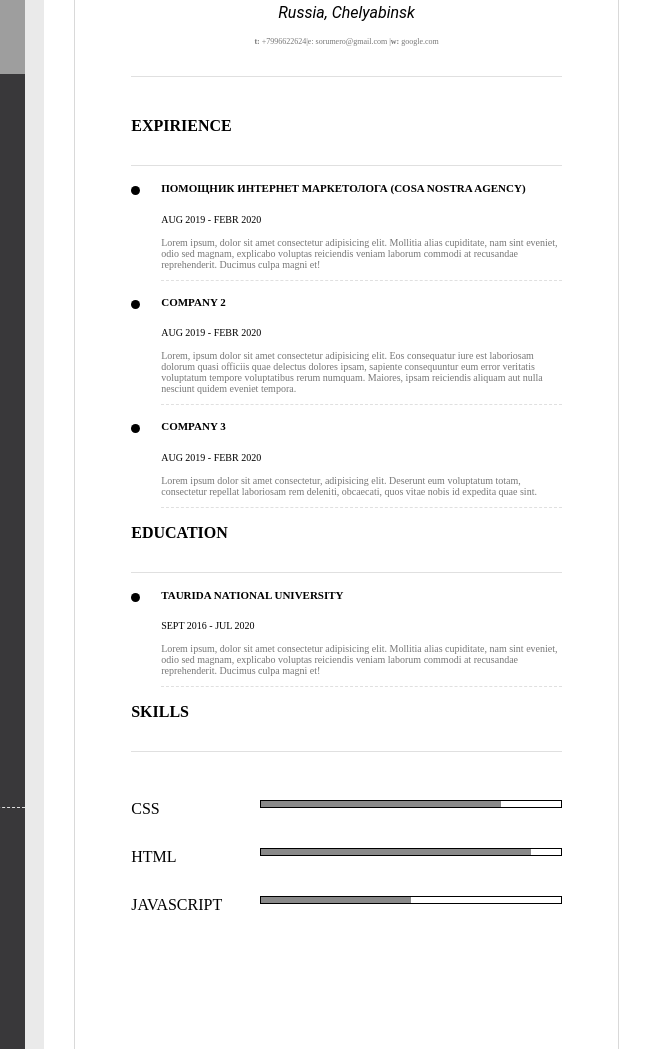
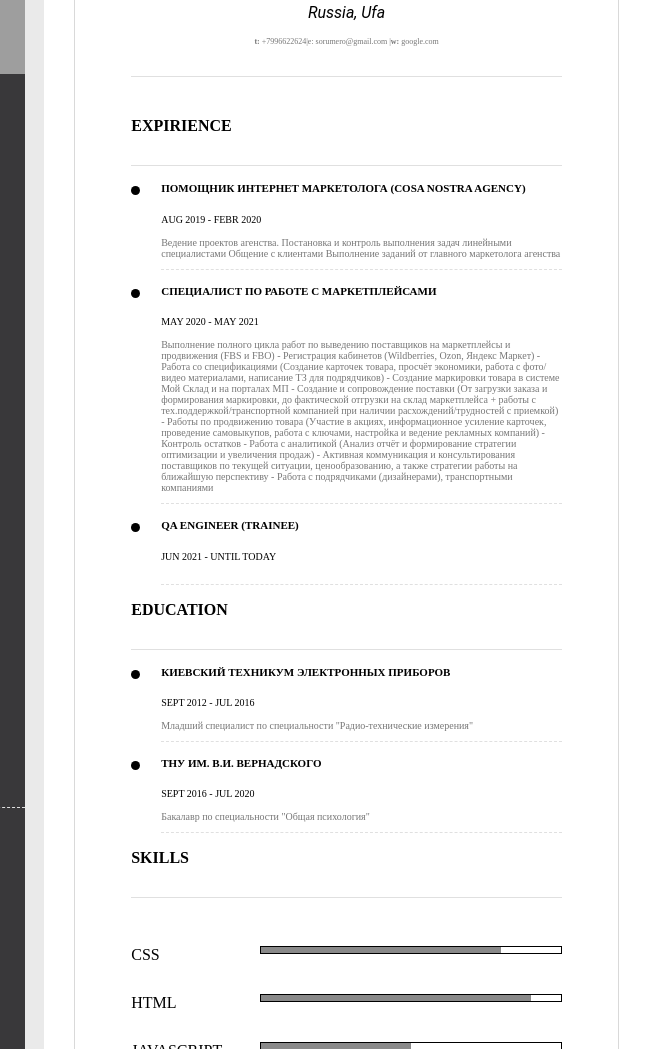
Before and after one commit to Sorumero/LandingPage, a plain HTML site: page index.html in a window 1280 px wide. Shown: the part 281-1330 px from the top of the page, 471-1121 px from the left. Drawn offline with Linux system fonts and the light colour scheme; grey boxes are pictures that could not be loaded.

Commit message:
Update index.html

```diff
--- a/index.html
+++ b/index.html
@@ -70,7 +70,7 @@
           <h1 class="name">Vlad Moskalenko</h1>
       </div>
       <span class="position">Web-developer</span>
-    <address class="adress">Russia, Chelyabinsk</address>
+    <address class="adress">Russia, Ufa</address>
       <div class="about-contacts">
            <a class="about-contacts_link" href="#"><b> t:</b> +7996622624 </a>
            <a class="about-contacts_link" href="#"<b> |e: </b> sorumero@gmail.com |</a>
@@ -88,45 +88,67 @@
         Aug 2019 - Febr 2020
       </span>
       <p class="list-item__text">
-        Lorem ipsum, dolor sit amet consectetur adipisicing elit. Mollitia alias cupiditate, nam sint eveniet, odio sed magnam, explicabo voluptas reiciendis veniam laborum commodi at recusandae reprehenderit. Ducimus culpa magni et!
+Ведение проектов агенства.
+Постановка и контроль выполнения задач линейными специалистами
+Общение с клиентами
+Выполнение заданий от главного маркетолога агенства
       </p>
     </li>
     <li class= list-item>
       <h4 class="list-item__tittle">
-        Company 2
+        Специалист по работе с маркетплейсами
       </h4>
       <span class="list-item__date">
-        Aug 2019 - Febr 2020
+        May 2020 - May 2021
       </span>
       <p class="list-item__text">
-        Lorem, ipsum dolor sit amet consectetur adipisicing elit. Eos consequatur iure est laboriosam dolorum quasi officiis quae delectus dolores ipsam, sapiente consequuntur eum error veritatis voluptatum tempore voluptatibus rerum numquam. Maiores, ipsam reiciendis aliquam aut nulla nesciunt quidem eveniet tempora.
+        Выполнение полного цикла работ по выведению поставщиков на маркетплейсы и продвижения (FBS и FBO)
+- Регистрация кабинетов (Wildberries, Ozon, Яндекс Маркет)
+- Работа со спецификациями (Создание карточек товара, просчёт экономики, работа с фото/видео материалами, написание ТЗ для подрядчиков)
+- Создание маркировки товара в системе Мой Склад и на порталах МП
+- Создание и сопровождение поставки (От загрузки заказа и формирования маркировки, до фактической отгрузки на склад маркетплейса + работы с тех.поддержкой/транспортной компанией при наличии расхождений/трудностей с приемкой)
+- Работы по продвижению товара (Участие в акциях, информационное усиление карточек, проведение самовыкупов, работа с ключами, настройка и ведение рекламных компаний)
+- Контроль остатков
+- Работа с аналитикой (Анализ отчёт и формирование стратегии оптимизации и увеличения продаж)
+- Активная коммуникация и консультирования поставщиков по текущей ситуации, ценообразованию, а также стратегии работы на ближайшую перспективу
+- Работа с подрядчиками (дизайнерами), транспортными компаниями
       </p>
     </li>
     <li class= list-item>
       <h4 class="list-item__tittle">
-        Company 3
+        QA Engineer (Trainee)
       </h4>
       <span class="list-item__date">
-        Aug 2019 - Febr 2020
+        Jun 2021 - Until today
       </span>
       <p class="list-item__text">
-        Lorem ipsum dolor sit amet consectetur, adipisicing elit. Deserunt eum voluptatum totam, consectetur repellat laboriosam rem deleniti, obcaecati, quos vitae nobis id expedita quae sint.
+
       </p>
       </li>
     </ul>
       <div class="expirience">
     <h2 class="Heading Heading_dark">Education</h2>
            </div>
-  <ul class="list">
+
+   <ul class="list">
     <li class= "list-item list-item_noborder">
       <h4 class="list-item__tittle">
-       Taurida National University
+       Киевский техникум электронных приборов
+      </h4>
+      <span class="list-item__date">
+        Sept 2012 - Jul 2016
+      </span>
+      <p class="list-item__text">
+       Младший специалист по специальности "Радио-технические измерения"
+    <li class= "list-item list-item_noborder">
+      <h4 class="list-item__tittle">
+       ТНУ им. В.И. Вернадского
       </h4>
       <span class="list-item__date">
         Sept 2016 - Jul 2020
       </span>
       <p class="list-item__text">
-        Lorem ipsum, dolor sit amet consectetur adipisicing elit. Mollitia alias cupiditate, nam sint eveniet, odio sed magnam, explicabo voluptas reiciendis veniam laborum commodi at recusandae reprehenderit. Ducimus culpa magni et!
+       Бакалавр по специальности "Общая психология"
       </p>
     </li>
     </ul>
```
